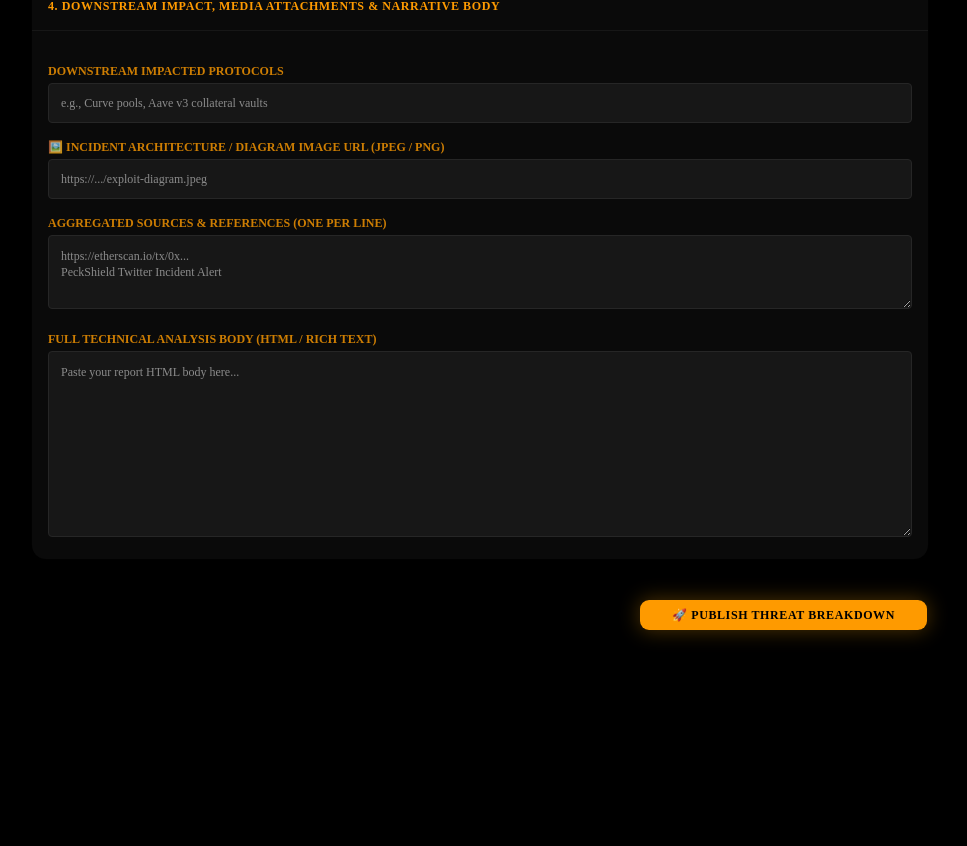
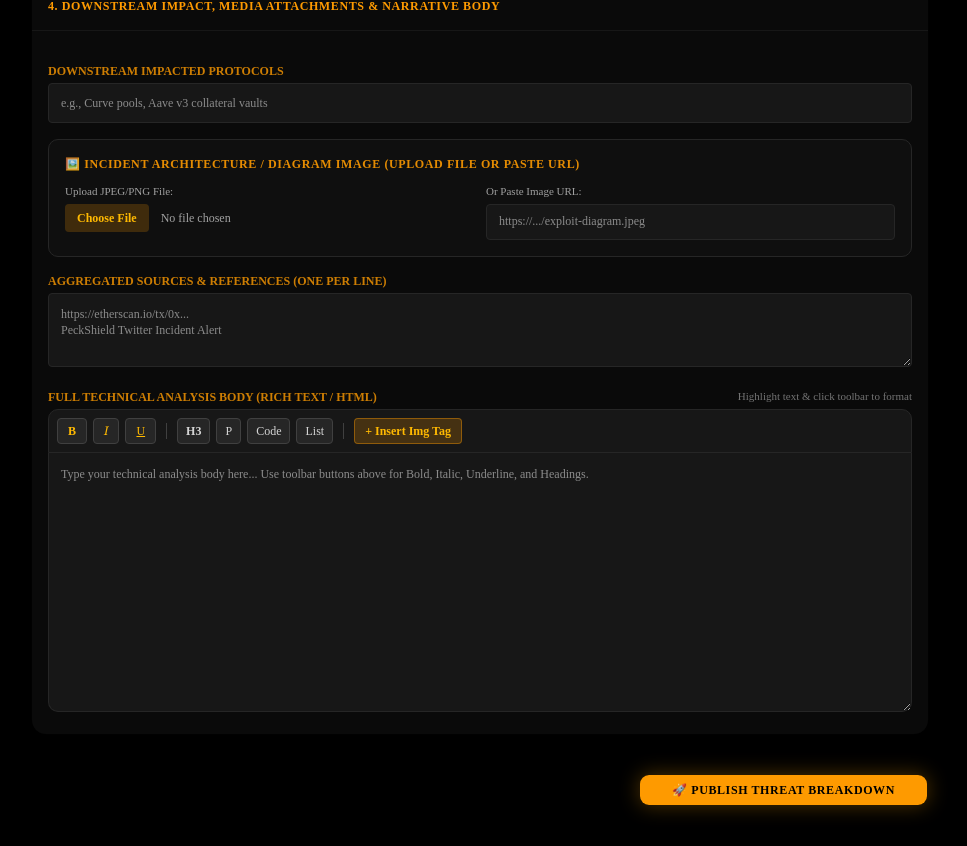
Before and after one commit to Joefitech/defi-threat-intel, a Next.js app: page /admin/dashboard in a window 1280 px wide. Shown: the part 1195-2041 px from the top of the page, without its empty margins (160-1127 px from the left). Before the commit the page ends 1866 px from the top, so only its background shows below. Built offline with nearby package versions, Linux system fonts and the light colour scheme; no server answers.

Commit message:
Fix syntax error and restore image URL section

```diff
--- a/app/admin/dashboard/page.tsx
+++ b/app/admin/dashboard/page.tsx
@@ -1,6 +1,6 @@
 'use client'
 
-import { useState } from 'react'
+import { useState, useRef } from 'react'
 import { useRouter } from 'next/navigation'
 import { supabase } from '@/lib/supabase'
 import { Card, CardContent, CardHeader, CardTitle } from '@/components/ui/card'
@@ -31,12 +31,14 @@ const VECTOR_PRESETS = [
 
 export default function AdminDashboardPage() {
   const router = useRouter()
+  const textareaRef = useRef<HTMLTextAreaElement>(null)
 
   // Form State
   const [title, setTitle] = useState('')
   const [protocolName, setProtocolName] = useState('')
   const [protocolLogoUrl, setProtocolLogoUrl] = useState('')
-  const [imageUrl, setImageUrl] = useState('') // Restored Image/JPEG attachment state
+  const [imageUrl, setImageUrl] = useState('')
+  const [uploadingImage, setUploadingImage] = useState(false)
   const [selectedChain, setSelectedChain] = useState('Ethereum')
   const [customChain, setCustomChain] = useState('')
   const [lossUsd, setLossUsd] = useState('')
@@ -46,17 +48,80 @@ export default function AdminDashboardPage() {
   const [sources, setSources] = useState('')
   const [content, setContent] = useState('')
 
-  // 1. Attack Vectors (Multi-Select + Custom)
+  // Attack Vectors
   const [selectedVectors, setSelectedVectors] = useState<string[]>([])
   const [customVectorInput, setCustomVectorInput] = useState('')
 
-  // 2. Isolated Dynamic Lists
+  // Dynamic Lists
   const [attackChain, setAttackChain] = useState<string[]>([''])
   const [defensiveControls, setDefensiveControls] = useState<string[]>([''])
 
   const [submitting, setSubmitting] = useState(false)
 
-  // Vector Toggle & Custom Creator Handlers
+  // --- RICH TEXT FORMATTING TOOLBAR HANDLER ---
+  const insertFormatting = (startTag: string, endTag: string = '', defaultPlaceholder: string = 'text') => {
+    const textarea = textareaRef.current
+    if (!textarea) return
+
+    const start = textarea.selectionStart
+    const end = textarea.selectionEnd
+    const selectedText = content.substring(start, end)
+    const replacement = `${startTag}${selectedText || defaultPlaceholder}${endTag}`
+
+    const newContent = content.substring(0, start) + replacement + content.substring(end)
+    setContent(newContent)
+
+    setTimeout(() => {
+      textarea.focus()
+      textarea.setSelectionRange(
+        start + startTag.length,
+        start + startTag.length + (selectedText.length || defaultPlaceholder.length)
+      )
+    }, 0)
+  }
+
+  // --- LOCAL FILE UPLOAD HANDLER ---
+  const handleFileUpload = async (e: React.ChangeEvent<HTMLInputElement>) => {
+    const file = e.target.files?.[0]
+    if (!file) return
+
+    setUploadingImage(true)
+    try {
+      const fileExt = file.name.split('.').pop()
+      const fileName = `${Date.now()}.${fileExt}`
+      const filePath = `diagrams/${fileName}`
+
+      // Upload to Supabase Bucket 'incident-media'
+      const { error } = await supabase.storage
+        .from('incident-media')
+        .upload(filePath, file)
+
+      if (error) {
+        // Fallback: Convert to Base64 Data URL if Supabase bucket is missing
+        const reader = new FileReader()
+        reader.onloadend = () => {
+          setImageUrl(reader.result as string)
+          setUploadingImage(false)
+        }
+        reader.readAsDataURL(file)
+      } else {
+        const { data: publicUrlData } = supabase.storage
+          .from('incident-media')
+          .getPublicUrl(filePath)
+        setImageUrl(publicUrlData.publicUrl)
+        setUploadingImage(false)
+      }
+    } catch {
+      const reader = new FileReader()
+      reader.onloadend = () => {
+        setImageUrl(reader.result as string)
+        setUploadingImage(false)
+      }
+      reader.readAsDataURL(file)
+    }
+  }
+
+  // Tag Handlers
   const toggleVector = (vector: string) => {
     if (selectedVectors.includes(vector)) {
       setSelectedVectors(selectedVectors.filter(v => v !== vector))
@@ -73,35 +138,27 @@ export default function AdminDashboardPage() {
     }
   }
 
-  // Dynamic Attack Chain Handlers
+  // Dynamic Step Handlers
   const handleAttackStepChange = (index: number, value: string) => {
     const updated = [...attackChain]
     updated[index] = value
     setAttackChain(updated)
   }
-
   const addAttackStep = () => setAttackChain([...attackChain, ''])
   const removeAttackStep = (index: number) => {
-    if (attackChain.length > 1) {
-      setAttackChain(attackChain.filter((_, i) => i !== index))
-    }
+    if (attackChain.length > 1) setAttackChain(attackChain.filter((_, i) => i !== index))
   }
 
-  // Dynamic Defensive Controls Handlers
   const handleDefensiveControlChange = (index: number, value: string) => {
     const updated = [...defensiveControls]
     updated[index] = value
     setDefensiveControls(updated)
   }
-
   const addDefensiveControl = () => setDefensiveControls([...defensiveControls, ''])
   const removeDefensiveControl = (index: number) => {
-    if (defensiveControls.length > 1) {
-      setDefensiveControls(defensiveControls.filter((_, i) => i !== index))
-    }
+    if (defensiveControls.length > 1) setDefensiveControls(defensiveControls.filter((_, i) => i !== index))
   }
 
-  // Quick action: Insert image HTML tag into content body
   const insertImageToContent = () => {
     if (!imageUrl) return
     const imgTag = `\n<img src="${imageUrl}" alt="Threat Diagram" class="w-full rounded-lg my-4 border border-neutral-800" />\n`
@@ -117,7 +174,6 @@ export default function AdminDashboardPage() {
     const vectorString = selectedVectors.join(', ')
     const slug = title.toLowerCase().replace(/[^a-z0-9]+/g, '-').replace(/(^-|-$)+/g, '')
 
-    // Clean dynamic arrays
     const cleanedAttackChain = attackChain.filter(step => step.trim().length > 0)
     const cleanedDefensiveControls = defensiveControls.filter(ctrl => ctrl.trim().length > 0)
 
@@ -126,7 +182,7 @@ export default function AdminDashboardPage() {
       slug: `${slug}-${Date.now().toString().slice(-4)}`,
       protocol_name: protocolName,
       protocol_logo_url: protocolLogoUrl,
-      image_url: imageUrl, // Included in DB insert payload
+      image_url: imageUrl,
       chain: finalChain,
       loss_usd: parseFloat(lossUsd) || 0,
       attack_vector: vectorString,
@@ -211,7 +267,6 @@ export default function AdminDashboardPage() {
                 </div>
               </div>
 
-              {/* Protocol Logo URL */}
               <div>
                 <label className="block text-xs font-bold text-amber-500/80 mb-1">PROTOCOL LOGO URL (OPTIONAL)</label>
                 <input
@@ -223,7 +278,6 @@ export default function AdminDashboardPage() {
                 />
               </div>
 
-              {/* Blockchain Selector with Logos */}
               <div>
                 <label className="block text-xs font-bold text-amber-500/80 mb-2">BLOCKCHAIN NETWORK</label>
                 <div className="grid grid-cols-2 sm:grid-cols-4 gap-2">
@@ -245,7 +299,6 @@ export default function AdminDashboardPage() {
                 </div>
               </div>
 
-              {/* Loss & Dates */}
               <div className="grid grid-cols-1 md:grid-cols-3 gap-4">
                 <div>
                   <label className="block text-xs font-bold text-amber-500/80 mb-1">ESTIMATED LOSS (USD)</label>
@@ -296,7 +349,6 @@ export default function AdminDashboardPage() {
             </CardHeader>
             <CardContent className="pt-4 space-y-4">
 
-              {/* Selected Tags Display */}
               {selectedVectors.length > 0 && (
                 <div className="flex flex-wrap gap-2 p-3 bg-neutral-900/60 border border-amber-500/30 rounded-lg">
                   <span className="text-xs text-neutral-400 self-center mr-1">Active Tags:</span>
@@ -318,7 +370,6 @@ export default function AdminDashboardPage() {
                 </div>
               )}
 
-              {/* Standard Preset Vector Badges */}
               <div>
                 <label className="block text-xs font-bold text-neutral-400 mb-2">Select Standardized Vectors:</label>
                 <div className="flex flex-wrap gap-2">
@@ -342,7 +393,6 @@ export default function AdminDashboardPage() {
                 </div>
               </div>
 
-              {/* Add Custom Vector Input */}
               <div className="flex gap-2 pt-2">
                 <input
                   type="text"
@@ -373,7 +423,6 @@ export default function AdminDashboardPage() {
             </CardHeader>
             <CardContent className="pt-4 space-y-6">
 
-              {/* Dynamic Attack Chain List */}
               <div className="space-y-3">
                 <div className="flex justify-between items-center">
                   <label className="text-xs font-bold text-amber-500/90 uppercase tracking-wider">
@@ -415,7 +464,6 @@ export default function AdminDashboardPage() {
                 </div>
               </div>
 
-              {/* Dynamic Defensive Controls List */}
               <div className="space-y-3 pt-4 border-t border-neutral-900">
                 <div className="flex justify-between items-center">
                   <label className="text-xs font-bold text-amber-500/90 uppercase tracking-wider">
@@ -460,7 +508,7 @@ export default function AdminDashboardPage() {
             </CardContent>
           </Card>
 
-          {/* Section 4: Downstream Impact, Media & Narrative Body */}
+          {/* Section 4: Downstream Impact, Media Upload & Rich Text Body */}
           <Card className="bg-neutral-950 border-amber-500/20 text-white">
             <CardHeader className="pb-3 border-b border-neutral-900">
               <CardTitle className="text-xs font-bold text-amber-500 uppercase tracking-wider">
@@ -480,11 +528,11 @@ export default function AdminDashboardPage() {
                 />
               </div>
 
-              {/* RESTORED: Image/JPEG Attachment Field */}
-              <div>
-                <div className="flex justify-between items-center mb-1">
-                  <label className="block text-xs font-bold text-amber-500/80">
-                    🖼️ INCIDENT ARCHITECTURE / DIAGRAM IMAGE URL (JPEG / PNG)
+              {/* IMAGE ATTACHMENT / FILE UPLOAD FIELD */}
+              <div className="p-4 bg-neutral-900/40 border border-neutral-800 rounded-lg space-y-3">
+                <div className="flex justify-between items-center">
+                  <label className="block text-xs font-bold text-amber-500/90 uppercase tracking-wider">
+                    🖼️ INCIDENT ARCHITECTURE / DIAGRAM IMAGE (UPLOAD FILE OR PASTE URL)
                   </label>
                   {imageUrl && (
                     <button
@@ -496,26 +544,45 @@ export default function AdminDashboardPage() {
                     </button>
                   )}
                 </div>
+
+                <div className="grid grid-cols-1 md:grid-cols-2 gap-3">
+                  {/* File Upload Button */}
+                  <div>
+                    <span className="block text-[11px] text-neutral-400 mb-1">Upload JPEG/PNG File:</span>
+                    <input
+                      type="file"
+                      accept="image/*"
+                      onChange={handleFileUpload}
+                      className="w-full text-xs text-neutral-400 file:mr-3 file:py-1.5 file:px-3 file:rounded file:border-0 file:text-xs file:font-bold file:bg-amber-500/20 file:text-amber-400 hover:file:bg-amber-500/30 cursor-pointer"
+                    />
+                    {uploadingImage && <span className="text-[11px] text-amber-400 mt-1 block animate-pulse">Uploading file...</span>}
+                  </div>
+
+                  {/* Remote URL Input */}
+                  <div>
+                    <span className="block text-[11px] text-neutral-400 mb-1">Or Paste Image URL:</span>
                     <input
                       type="url"
                       placeholder="https://.../exploit-diagram.jpeg"
                       value={imageUrl}
                       onChange={e => setImageUrl(e.target.value)}
-                  className="w-full h-10 px-3 bg-neutral-900 border border-neutral-800 rounded text-xs text-white focus:border-amber-500 outline-none"
+                      className="w-full h-9 px-3 bg-neutral-900 border border-neutral-800 rounded text-xs text-white focus:border-amber-500 outline-none"
                     />
+                  </div>
+                </div>
 
-                {/* Live Image Attachment Preview */}
+                {/* Image Preview Box */}
                 {imageUrl && (
-                  <div className="mt-2 p-2 bg-neutral-900/50 border border-neutral-800 rounded flex items-center gap-3">
+                  <div className="p-2 bg-neutral-900 border border-neutral-800 rounded flex items-center gap-3">
                     <img
                       src={imageUrl}
                       alt="Attachment Preview"
-                      className="w-20 h-14 object-cover rounded border border-amber-500/30"
+                      className="w-24 h-16 object-cover rounded border border-amber-500/30"
                       onError={(e) => (e.currentTarget.style.display = 'none')}
                     />
-                    <div className="text-xs text-neutral-400 truncate">
-                      <span className="text-amber-400 font-bold block">Preview Attached:</span>
-                      {imageUrl}
+                    <div className="text-xs text-neutral-400 truncate flex-1">
+                      <span className="text-amber-400 font-bold block">Attached Diagram Preview</span>
+                      <span className="text-[11px] font-mono truncate block">{imageUrl}</span>
                     </div>
                   </div>
                 )}
@@ -532,15 +599,88 @@ export default function AdminDashboardPage() {
                 />
               </div>
 
+              {/* RICH TEXT TECHNICAL ANALYSIS BODY */}
               <div>
-                <label className="block text-xs font-bold text-amber-500/80 mb-1">FULL TECHNICAL ANALYSIS BODY (HTML / RICH TEXT)</label>
+                <div className="flex justify-between items-center mb-1">
+                  <label className="block text-xs font-bold text-amber-500/80">
+                    FULL TECHNICAL ANALYSIS BODY (RICH TEXT / HTML)
+                  </label>
+                  <span className="text-[11px] text-neutral-500">Highlight text & click toolbar to format</span>
+                </div>
+
+                {/* RICH TEXT FORMATTING TOOLBAR */}
+                <div className="flex flex-wrap items-center gap-1.5 p-2 bg-neutral-900 border border-neutral-800 rounded-t-lg">
+                  <button
+                    type="button"
+                    onClick={() => insertFormatting('<b>', '</b>', 'bold text')}
+                    className="px-2.5 py-1 text-xs font-bold bg-neutral-800 hover:bg-neutral-700 border border-neutral-700 rounded text-amber-400"
+                    title="Bold"
+                  >
+                    B
+                  </button>
+                  <button
+                    type="button"
+                    onClick={() => insertFormatting('<i>', '</i>', 'italic text')}
+                    className="px-2.5 py-1 text-xs italic font-serif bg-neutral-800 hover:bg-neutral-700 border border-neutral-700 rounded text-amber-400"
+                    title="Italic"
+                  >
+                    I
+                  </button>
+                  <button
+                    type="button"
+                    onClick={() => insertFormatting('<u>', '</u>', 'underlined text')}
+                    className="px-2.5 py-1 text-xs underline bg-neutral-800 hover:bg-neutral-700 border border-neutral-700 rounded text-amber-400"
+                    title="Underline"
+                  >
+                    U
+                  </button>
+                  <div className="w-px h-4 bg-neutral-700 mx-1" />
+                  <button
+                    type="button"
+                    onClick={() => insertFormatting('<h3>', '</h3>', 'Section Heading')}
+                    className="px-2 py-1 text-xs font-bold bg-neutral-800 hover:bg-neutral-700 border border-neutral-700 rounded text-neutral-300"
+                  >
+                    H3
+                  </button>
+                  <button
+                    type="button"
+                    onClick={() => insertFormatting('<p>', '</p>', 'Paragraph text...')}
+                    className="px-2 py-1 text-xs bg-neutral-800 hover:bg-neutral-700 border border-neutral-700 rounded text-neutral-300"
+                  >
+                    P
+                  </button>
+                  <button
+                    type="button"
+                    onClick={() => insertFormatting('<code>', '</code>', 'function attack()')}
+                    className="px-2 py-1 text-xs font-mono bg-neutral-800 hover:bg-neutral-700 border border-neutral-700 rounded text-neutral-300"
+                  >
+                    Code
+                  </button>
+                  <button
+                    type="button"
+                    onClick={() => insertFormatting('<ul>\n  <li>', '</li>\n</ul>', 'List item')}
+                    className="px-2 py-1 text-xs bg-neutral-800 hover:bg-neutral-700 border border-neutral-700 rounded text-neutral-300"
+                  >
+                    List
+                  </button>
+                  <div className="w-px h-4 bg-neutral-700 mx-1" />
+                  <button
+                    type="button"
+                    onClick={() => insertFormatting(`<img src="${imageUrl || 'https://...'}" alt="Diagram" class="w-full rounded-lg my-4" />`)}
+                    className="px-2.5 py-1 text-xs bg-amber-500/20 hover:bg-amber-500/30 text-amber-400 border border-amber-500/40 rounded font-bold"
+                  >
+                    + Insert Img Tag
+                  </button>
+                </div>
+
                 <textarea
-                  rows={10}
+                  ref={textareaRef}
+                  rows={12}
                   required
-                  placeholder="Paste your report HTML body here..."
+                  placeholder="Type your technical analysis body here... Use toolbar buttons above for Bold, Italic, Underline, and Headings."
                   value={content}
                   onChange={e => setContent(e.target.value)}
-                  className="w-full p-3 bg-neutral-900 border border-neutral-800 rounded text-xs text-white focus:border-amber-500 outline-none font-mono"
+                  className="w-full p-3 bg-neutral-900 border border-neutral-800 border-t-0 rounded-b-lg text-xs text-white focus:border-amber-500 outline-none font-mono leading-relaxed"
                 />
               </div>
 
```
Lines whose indentation alone changed are shown as unchanged.
